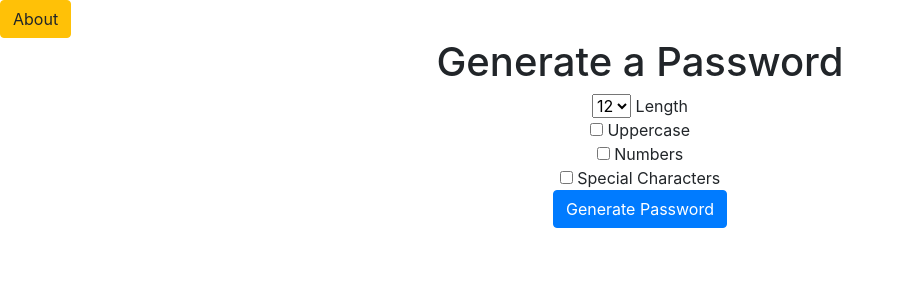
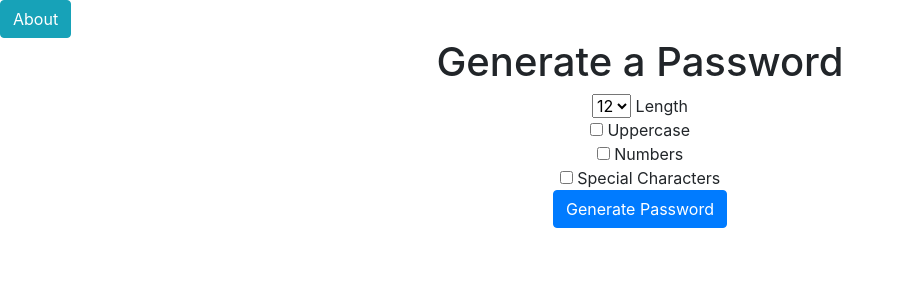
Before and after one commit to orsyr/django-password-generator, a Django app: template generator/templates/generator/home.html in a window 1280 px wide. Shown: the top 300 px of the page, without its empty margins (0-904 px from the left). Run offline with Django 3.2, Linux system fonts and the light colour scheme; the template is opened without the code that fills it, so the values that code supplies are empty.

Commit message:
I made further tweaks

```diff
--- a/generator/templates/generator/about.html
+++ b/generator/templates/generator/about.html
@@ -1,5 +1,5 @@
 <link rel="stylesheet" href="https://cdn.jsdelivr.net/npm/bootstrap@4.6.2/dist/css/bootstrap.min.css" integrity="sha384-xOolHFLEh07PJGoPkLv1IbcEPTNtaed2xpHsD9ESMhqIYd0nLMwNLD69Npy4HI+N" crossorigin="anonymous">
-<a href="{% url 'home' %}" class="btn btn-warning">Home</a>
+<a href="{% url 'home' %}" class="btn btn-info">Home</a>
 <br>
 <div class="container text-centered">
 <h1>About</h1>
--- a/generator/templates/generator/home.html
+++ b/generator/templates/generator/home.html
@@ -1,6 +1,6 @@
 <link rel="stylesheet" href="https://cdn.jsdelivr.net/npm/bootstrap@4.6.2/dist/css/bootstrap.min.css" integrity="sha384-xOolHFLEh07PJGoPkLv1IbcEPTNtaed2xpHsD9ESMhqIYd0nLMwNLD69Npy4HI+N" crossorigin="anonymous">
 
-<a href="{% url 'about' %}" class="btn btn-warning">About</a>
+<a href="{% url 'about' %}" class="btn btn-info">About</a>
 <br>
 
 <div class="container text-center">
```
